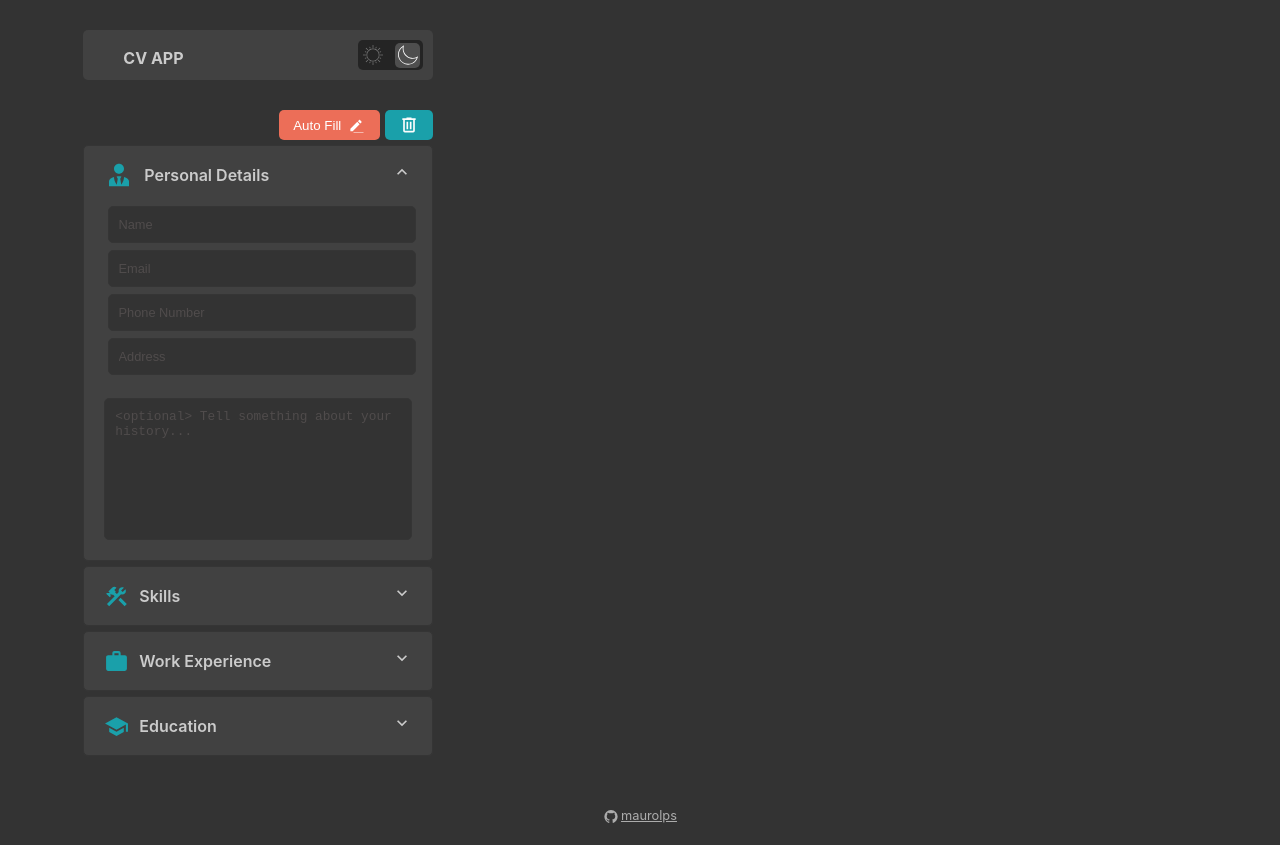
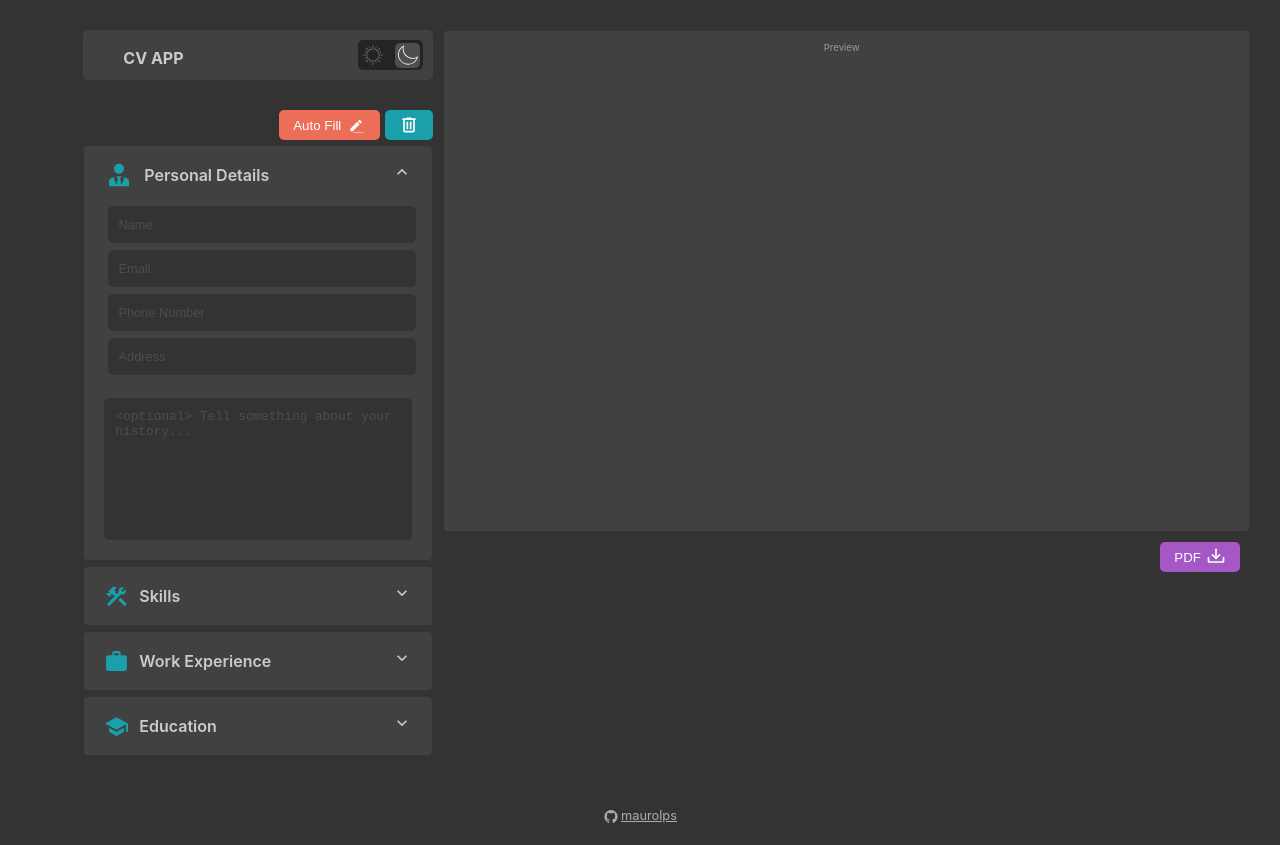
Before and after one commit to maurolps/cv-application, a React (Vite) app: page / in a window 1280 px wide. Built offline with nearby package versions, Linux system fonts and the light colour scheme; the HTML template or start-up script is replaced by a standard one.

Commit message:
refactor(App): clean up Preview component in App

```diff
--- a/src/App.tsx
+++ b/src/App.tsx
@@ -46,14 +46,8 @@ function App() {
 
           <LoadCard title="Education" svg={svgEdu} component={Education} />
         </div>
-        {/* <div className="preview-wrapper">
-          <Preview
-            // update={fieldsData}
-            // updateExp={updateExp}
-            // updateEdu={updateEdu}
-            // editMode={editMode}
-            // editModeEdu={editModeEdu}
-          />
+        <div className="preview-wrapper">
+          <Preview />
           <div className="action">
             <button
               className="btn-download"
@@ -68,7 +62,7 @@ function App() {
               PDF {svgDownload}
             </button>
           </div>
-        </div> */}
+        </div>
       </main>
       <footer>
         {svgGithub}{" "}
```
